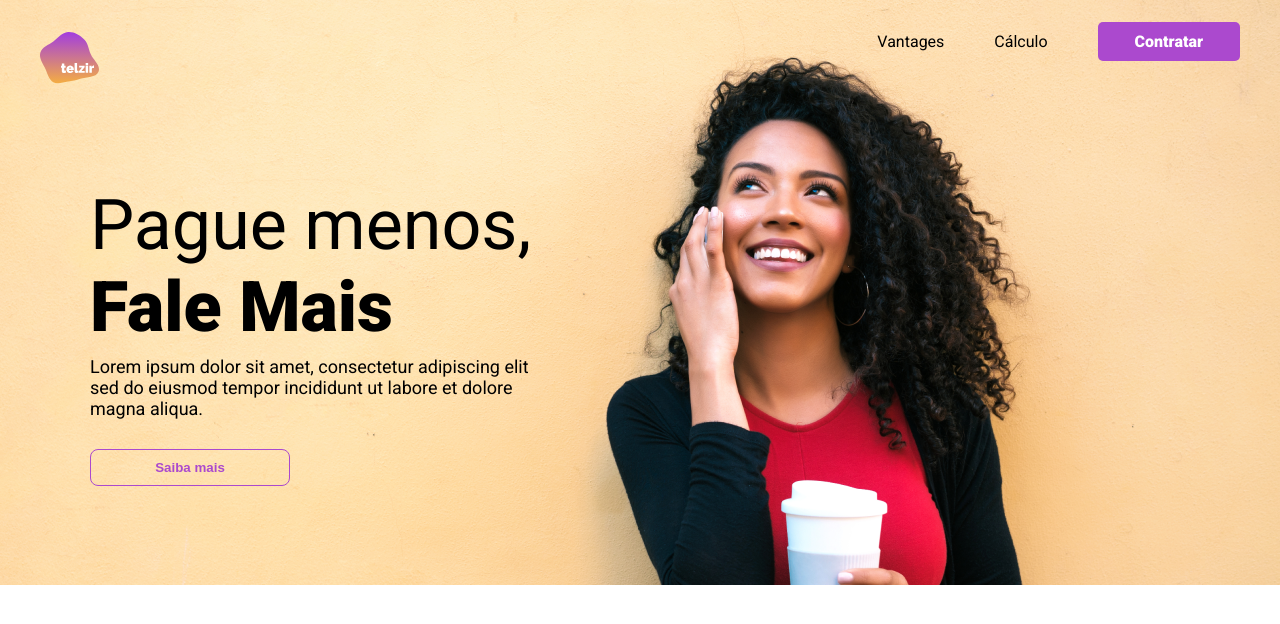
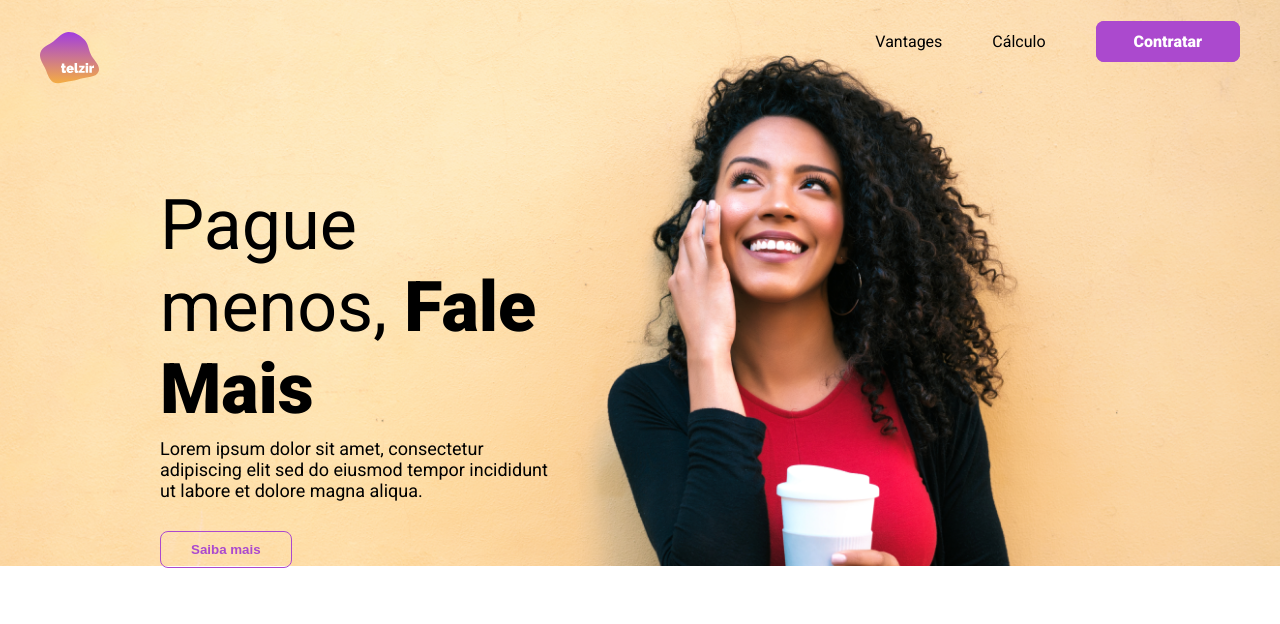
Before and after one commit to rsjayme/vizir-frontend, a Next.js app: page / in a window 1280 px wide. Shown: the top 624 px of the page. Built offline with nearby package versions, Linux system fonts and the light colour scheme.

Commit message:
vizir header ok

```diff
--- a/src/components/Header/styles.ts
+++ b/src/components/Header/styles.ts
@@ -2,7 +2,8 @@ import styled from 'styled-components';
 
 export const Container = styled.header`
   width: 100%;
-  min-height: 58.5rem;
+  min-height: 58vh;
+  height: 100%;
   background: url('assets/img-bg.png');
   background-repeat: no-repeat;
   background-size: cover;
@@ -32,6 +33,10 @@ export const Container = styled.header`
           a {
             text-decoration: none;
             color: inherit;
+
+            &:hover {
+              color: #ab49ce;
+            }
           }
 
           .highlighted-link {
@@ -39,7 +44,15 @@ export const Container = styled.header`
             font-weight: 900;
             background: #ab49ce;
             padding: 1rem 3.7rem;
-            border-radius: 5px;
+            border-radius: 8px;
+            border: 1px solid #ab49ce;
+            transition: all 0.1s;
+
+            &:hover {
+              text-decoration: none;
+              background: none;
+              color: #ab49ce;
+            }
           }
         }
       }
@@ -49,7 +62,7 @@ export const Container = styled.header`
       width: 100%;
       margin: 0 auto;
       height: 45rem;
-      padding: 10rem 0 0 5rem;
+      padding: 10rem 0 0 12rem;
 
       h1 {
         font-weight: 400;
@@ -65,17 +78,22 @@ export const Container = styled.header`
         margin-top: 0.8rem;
         margin-bottom: 3rem;
         font-size: 1.8rem;
-        width: 40%;
+        width: 36%;
       }
 
       button {
-        width: 20rem;
         padding: 1rem 3rem;
         background: none;
         color: #ab49ce;
         font-weight: 900;
         border: 1px solid #ab49ce;
         border-radius: 8px;
+        transition: all 0.1s;
+
+        &:hover {
+          background: #ab49ce;
+          color: #fff;
+        }
       }
     }
   }
--- /dev/null
+++ b/src/components/Overview/index.tsx
@@ -0,0 +1,5 @@
+import { Container } from './styles';
+
+export default function Overview() {
+  return <Container></Container>;
+}
--- /dev/null
+++ b/src/components/Overview/styles.ts
@@ -0,0 +1,3 @@
+import styled from 'styled-components';
+
+export const Container = styled.section``;
--- a/src/pages/index.tsx
+++ b/src/pages/index.tsx
@@ -1,5 +1,11 @@
 import Header from '../components/Header';
+import Overview from '../components/Overview';
 
 export default function Home() {
-  return <Header />;
+  return (
+    <>
+      <Header />
+      <Overview />
+    </>
+  );
 }
```
